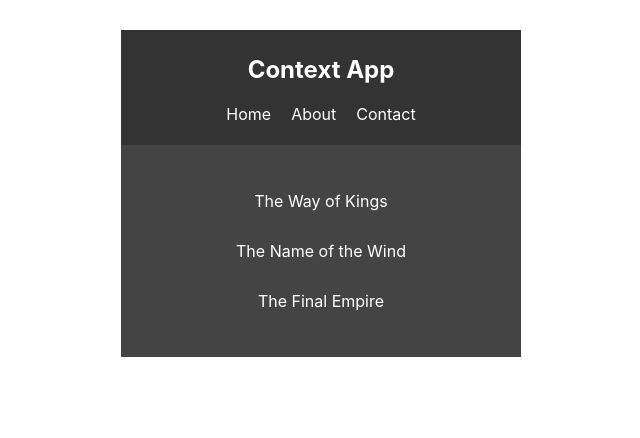
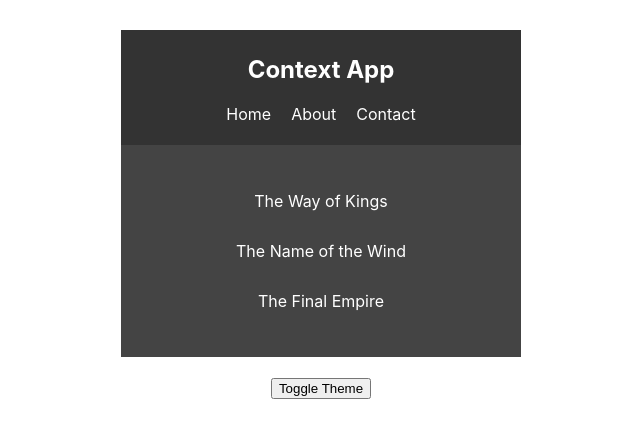
Before and after one commit to Christophertdoc/react-context-hooks, a React (Create React App) app: page / in a window 1280 px wide. Shown: the top 438 px of the page, without its empty margins (319-959 px from the left). Built offline with nearby package versions, Linux system fonts and the light colour scheme.

Commit message:
edit readme

```diff
--- a/src/App.js
+++ b/src/App.js
@@ -2,6 +2,7 @@
 import Navbar from './components/Navbar'
 import BookList from './components/BookList'
 import { ThemeContext } from './contexts/ThemeContext'
+import ThemeToggle from './components/ThemeToggle'
 
 class App extends Component {
 	static contextType = ThemeContext
@@ -11,6 +12,7 @@
 			<div className={`App ${this.context.theme}`}>
 				<Navbar />
 				<BookList />
+				<ThemeToggle />
 			</div>
 		)
 	}
--- /dev/null
+++ b/src/components/ThemeToggle.js
@@ -0,0 +1,14 @@
+import React, { Component } from 'react'
+import { ThemeContext } from '../contexts/ThemeContext'
+
+class ThemeToggle extends Component {
+    static contextType = ThemeContext
+    render() {
+        const { toggleTheme } = this.context
+        return (
+            <button onClick={toggleTheme}>Toggle Theme</button>
+        )
+    }
+}
+
+export default ThemeToggle
--- a/src/contexts/ThemeContext.js
+++ b/src/contexts/ThemeContext.js
@@ -2,13 +2,22 @@
 
 export const ThemeContext = createContext()
 
+
 class ThemeContextProvider extends Component {
+
     state = {
         theme: 'dark'
     }
+
+    toggleTheme = () => {
+        if (this.state.theme === 'dark') {
+            this.setState({ theme: 'light' })
+        } else { this.setState({ theme: 'dark' }) }
+    }
+
     render() {
         return (
-            <ThemeContext.Provider value={{...this.state}}>
+            <ThemeContext.Provider value={{...this.state, toggleTheme: this.toggleTheme}}>
                 {this.props.children}
             </ThemeContext.Provider>
         )
```
Also changed, not shown: 1 other file (tests, documents, lock files or other folders).
